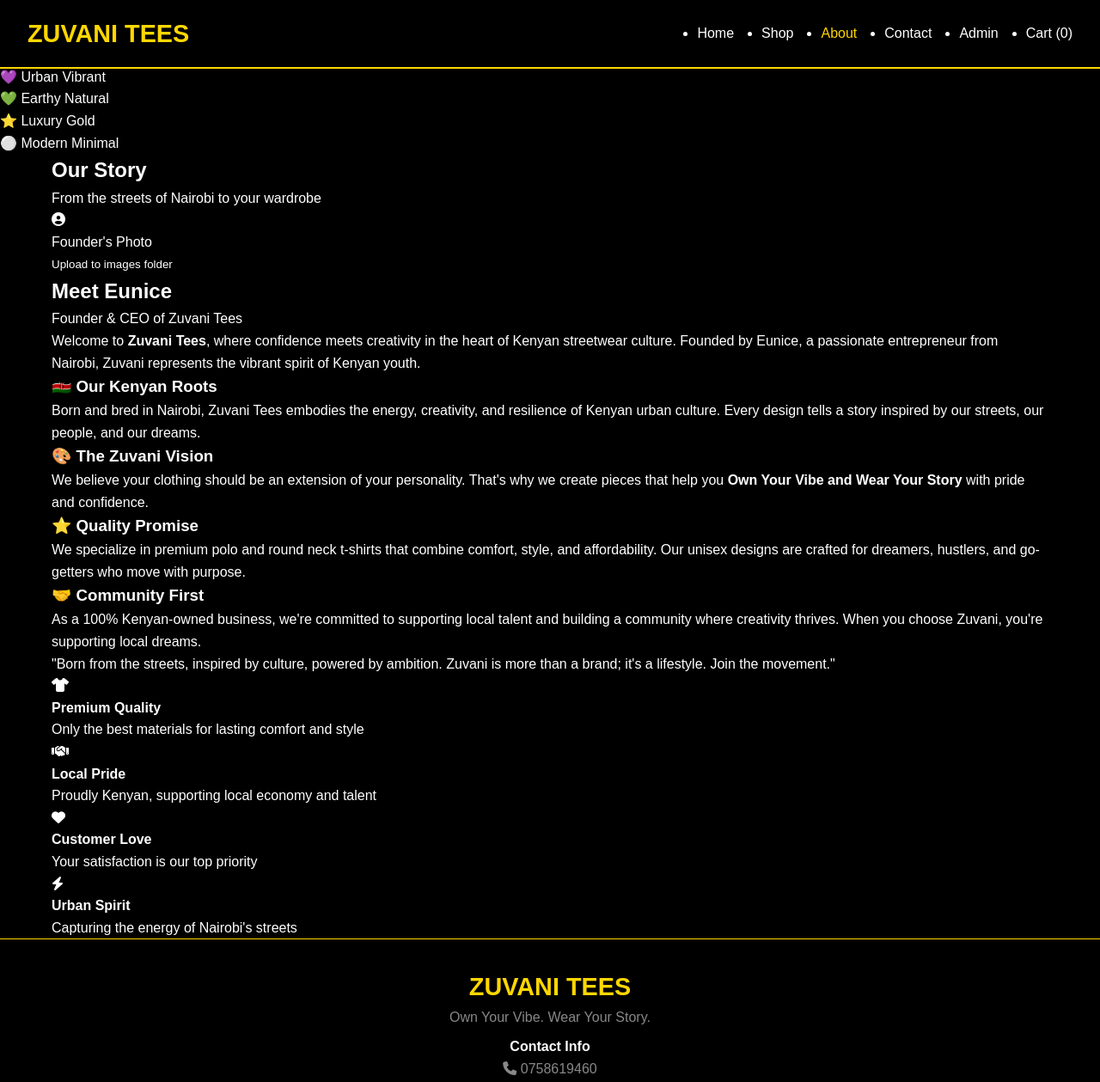
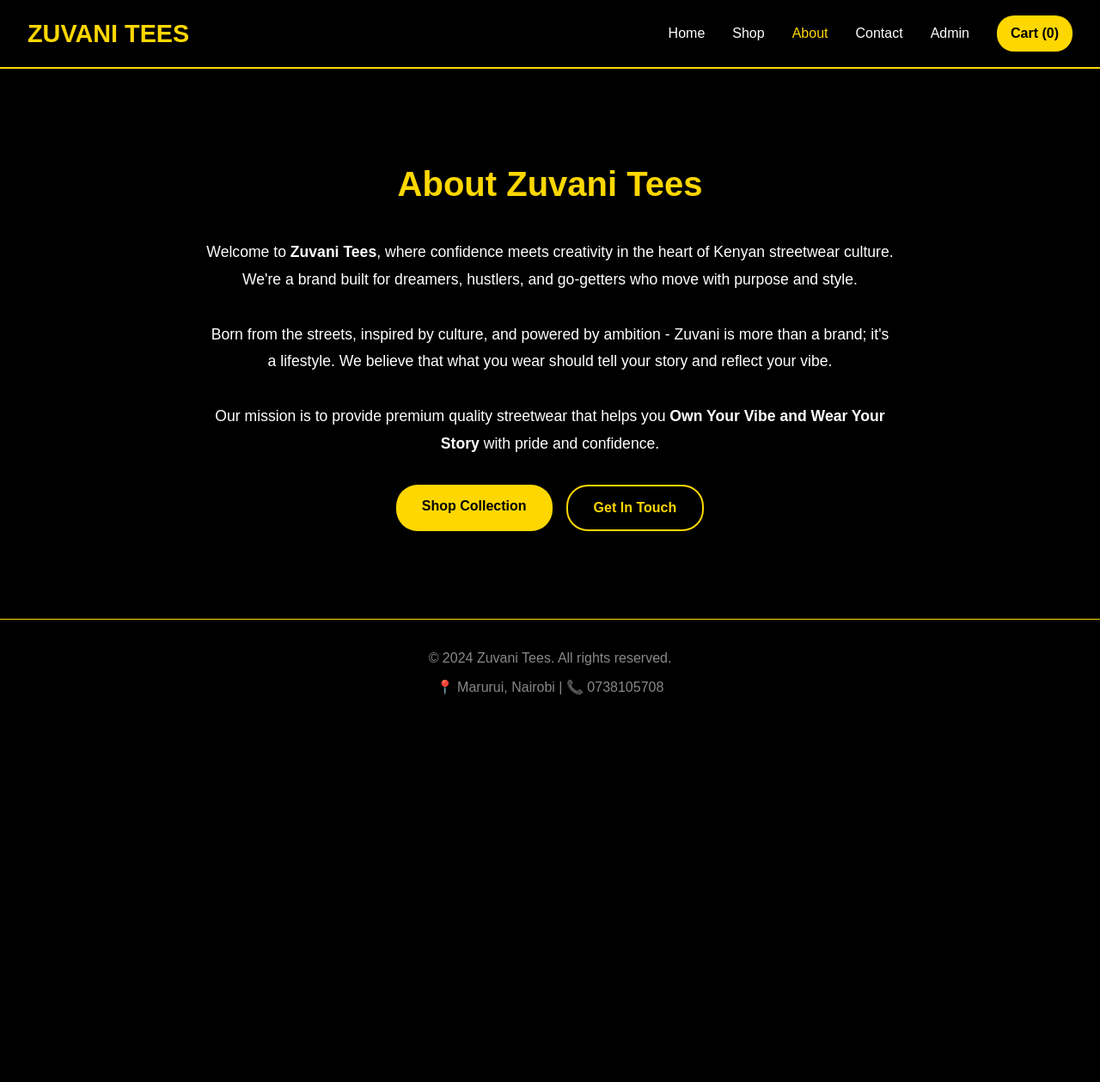
Before and after one commit to romilla11git/zuvani-store, a plain HTML site: page about.html in a window 1280 px wide. Shown: the top 1259 px of the page at 86% size. After the commit the page ends 852 px from the top, so only its background shows below. Drawn offline with Linux system fonts and the light colour scheme.

Commit message:
Update about.html

```diff
--- a/about.html
+++ b/about.html
@@ -3,114 +3,68 @@
 <head>
     <meta charset="UTF-8">
     <meta name="viewport" content="width=device-width, initial-scale=1.0">
-    <title>About - Zuvani Tees | Kenyan Streetwear</title>
+    <title>About - Zuvani Tees</title>
     <link rel="stylesheet" href="style.css">
-    <link rel="stylesheet" href="https://cdnjs.cloudflare.com/ajax/libs/font-awesome/6.4.0/css/all.min.css">
+    <style>
+        .about-section {
+            padding: 4rem 0;
+            min-height: 80vh;
+            display: flex;
+            align-items: center;
+        }
+
+        .about-content {
+            text-align: center;
+            max-width: 800px;
+            margin: 0 auto;
+        }
+
+        .about-content h1 {
+            color: var(--gold);
+            font-size: 2.5rem;
+            margin-bottom: 2rem;
+        }
+
+        .about-text {
+            color: var(--white);
+            font-size: 1.1rem;
+            line-height: 1.8;
+            margin-bottom: 2rem;
+        }
+    </style>
 </head>
 <body>
     <nav class="navbar">
-        <a href="index.html" class="brand-logo">
-            <div class="logo-placeholder">ZUVANI TEES</div>
-        </a>
-        <ul class="nav-links">
-            <li><a href="index.html">Home</a></li>
-            <li><a href="shop.html">Shop</a></li>
-            <li><a href="about.html" class="active">About</a></li>
-            <li><a href="contact.html">Contact</a></li>
-            <li><a href="admin-login.html">Admin</a></li>
-            <li><a href="#" id="cart-toggle" class="cart-icon">Cart (<span id="cart-count">0</span>)</a></li>
-        </ul>
+        <a href="index.html" class="brand-logo">ZUVANI TEES</a>
+        <div class="nav-links">
+            <a href="index.html">Home</a>
+            <a href="shop.html">Shop</a>
+            <a href="about.html" class="active">About</a>
+            <a href="contact.html">Contact</a>
+            <a href="admin-login.html">Admin</a>
+            <a href="#" class="cart-btn">Cart (<span id="cart-count">0</span>)</a>
+        </div>
     </nav>
 
-    <!-- Theme Selector -->
-    <div class="theme-selector">
-        <button onclick="toggleThemeMenu()" class="theme-btn"><i class="fas fa-palette"></i> Themes</button>
-        <div class="theme-menu" id="themeMenu">
-            <div class="theme-option" onclick="changeTheme('dark')">🖤 Street Dark</div>
-            <div class="theme-option" onclick="changeTheme('light')">💙 Fresh Light</div>
-            <div class="theme-option" onclick="changeTheme('vibrant')">💜 Urban Vibrant</div>
-            <div class="theme-option" onclick="changeTheme('nature')">💚 Earthy Natural</div>
-            <div class="theme-option" onclick="changeTheme('luxury')">⭐ Luxury Gold</div>
-            <div class="theme-option" onclick="changeTheme('minimal')">⚪ Modern Minimal</div>
-        </div>
-    </div>
-
-    <section class="about-section">
+    <section class="about-section" style="margin-top: 80px;">
         <div class="container">
-            <div class="about-header">
-                <h1>Our Story</h1>
-                <p class="section-subtitle">From the streets of Nairobi to your wardrobe</p>
-            </div>
-
             <div class="about-content">
-                <div class="about-card glass-card">
-                    <div class="founder-section">
-                        <div class="founder-image">
-                            <div class="image-placeholder">
-                                <i class="fas fa-user-circle"></i>
-                                <p>Founder's Photo</p>
-                                <small>Upload to images folder</small>
-                            </div>
-                        </div>
-                        <div class="founder-info">
-                            <h2>Meet Eunice</h2>
-                            <p class="founder-title">Founder & CEO of Zuvani Tees</p>
-                            <p class="founder-bio">
-                                Welcome to <strong>Zuvani Tees</strong>, where confidence meets creativity in the heart of Kenyan streetwear culture. Founded by Eunice, a passionate entrepreneur from Nairobi, Zuvani represents the vibrant spirit of Kenyan youth.
-                            </p>
-                        </div>
-                    </div>
-
-                    <div class="story-content">
-                        <div class="story-point">
-                            <h3>🇰🇪 Our Kenyan Roots</h3>
-                            <p>Born and bred in Nairobi, Zuvani Tees embodies the energy, creativity, and resilience of Kenyan urban culture. Every design tells a story inspired by our streets, our people, and our dreams.</p>
-                        </div>
-
-                        <div class="story-point">
-                            <h3>🎨 The Zuvani Vision</h3>
-                            <p>We believe your clothing should be an extension of your personality. That's why we create pieces that help you <strong>Own Your Vibe and Wear Your Story</strong> with pride and confidence.</p>
-                        </div>
-
-                        <div class="story-point">
-                            <h3>⭐ Quality Promise</h3>
-                            <p>We specialize in premium polo and round neck t-shirts that combine comfort, style, and affordability. Our unisex designs are crafted for dreamers, hustlers, and go-getters who move with purpose.</p>
-                        </div>
-
-                        <div class="story-point">
-                            <h3>🤝 Community First</h3>
-                            <p>As a 100% Kenyan-owned business, we're committed to supporting local talent and building a community where creativity thrives. When you choose Zuvani, you're supporting local dreams.</p>
-                        </div>
-                    </div>
-
-                    <div class="mission-statement">
-                        <blockquote>
-                            "Born from the streets, inspired by culture, powered by ambition. Zuvani is more than a brand; it's a lifestyle. Join the movement."
-                        </blockquote>
-                    </div>
-
-                    <div class="values-grid">
-                        <div class="value-card">
-                            <i class="fas fa-tshirt"></i>
-                            <h4>Premium Quality</h4>
-                            <p>Only the best materials for lasting comfort and style</p>
-                        </div>
-                        <div class="value-card">
-                            <i class="fas fa-handshake"></i>
-                            <h4>Local Pride</h4>
-                            <p>Proudly Kenyan, supporting local economy and talent</p>
-                        </div>
-                        <div class="value-card">
-                            <i class="fas fa-heart"></i>
-                            <h4>Customer Love</h4>
-                            <p>Your satisfaction is our top priority</p>
-                        </div>
-                        <div class="value-card">
-                            <i class="fas fa-bolt"></i>
-                            <h4>Urban Spirit</h4>
-                            <p>Capturing the energy of Nairobi's streets</p>
-                        </div>
-                    </div>
+                <h1>About Zuvani Tees</h1>
+                <p class="about-text">
+                    Welcome to <strong>Zuvani Tees</strong>, where confidence meets creativity in the heart of Kenyan streetwear culture.
+                    We're a brand built for dreamers, hustlers, and go-getters who move with purpose and style.
+                </p>
+                <p class="about-text">
+                    Born from the streets, inspired by culture, and powered by ambition - Zuvani is more than a brand; it's a lifestyle.
+                    We believe that what you wear should tell your story and reflect your vibe.
+                </p>
+                <p class="about-text">
+                    Our mission is to provide premium quality streetwear that helps you <strong>Own Your Vibe and Wear Your Story</strong>
+                    with pride and confidence.
+                </p>
+                <div class="hero-buttons">
+                    <a href="shop.html" class="btn btn-gold">Shop Collection</a>
+                    <a href="contact.html" class="btn btn-outline">Get In Touch</a>
                 </div>
             </div>
         </div>
@@ -118,45 +72,11 @@
 
     <footer class="footer">
         <div class="container">
-            <div class="footer-content">
-                <div class="footer-section">
-                    <div class="brand-logo">ZUVANI TEES</div>
-                    <p class="footer-tagline">Own Your Vibe. Wear Your Story.</p>
-                </div>
-
-                <div class="footer-section">
-                    <h4>Contact Info</h4>
-                    <p><i class="fas fa-phone"></i> 0758619460</p>
-                    <p><i class="fas fa-envelope"></i> info@zuvanitees.com</p>
-                    <p><i class="fas fa-map-marker-alt"></i> Marurui, Nairobi, Kenya</p>
-                </div>
-
-                <div class="footer-section">
-                    <h4>Quick Links</h4>
-                    <a href="shop.html">Shop</a>
-                    <a href="about.html">About Us</a>
-                    <a href="contact.html">Contact</a>
-                    <a href="#size-guide">Size Guide</a>
-                </div>
-
-                <div class="footer-section">
-                    <h4>Connect</h4>
-                    <div class="social-links">
-                        <a href="#" class="social-link"><i class="fab fa-whatsapp"></i></a>
-                        <a href="#" class="social-link"><i class="fab fa-instagram"></i></a>
-                        <a href="#" class="social-link"><i class="fab fa-tiktok"></i></a>
-                        <a href="#" class="social-link"><i class="fab fa-facebook"></i></a>
-                    </div>
-                </div>
-            </div>
-
-            <div class="footer-bottom">
-                <p>&copy; 2024 Zuvani Tees. All rights reserved. | Proudly Kenyan</p>
-            </div>
+            <p>&copy; 2024 Zuvani Tees. All rights reserved.</p>
+            <p>📍 Marurui, Nairobi | 📞 0738105708</p>
         </div>
     </footer>
 
     <script src="script.js"></script>
-    <script src="theme.js"></script>
 </body>
 </html>
```
